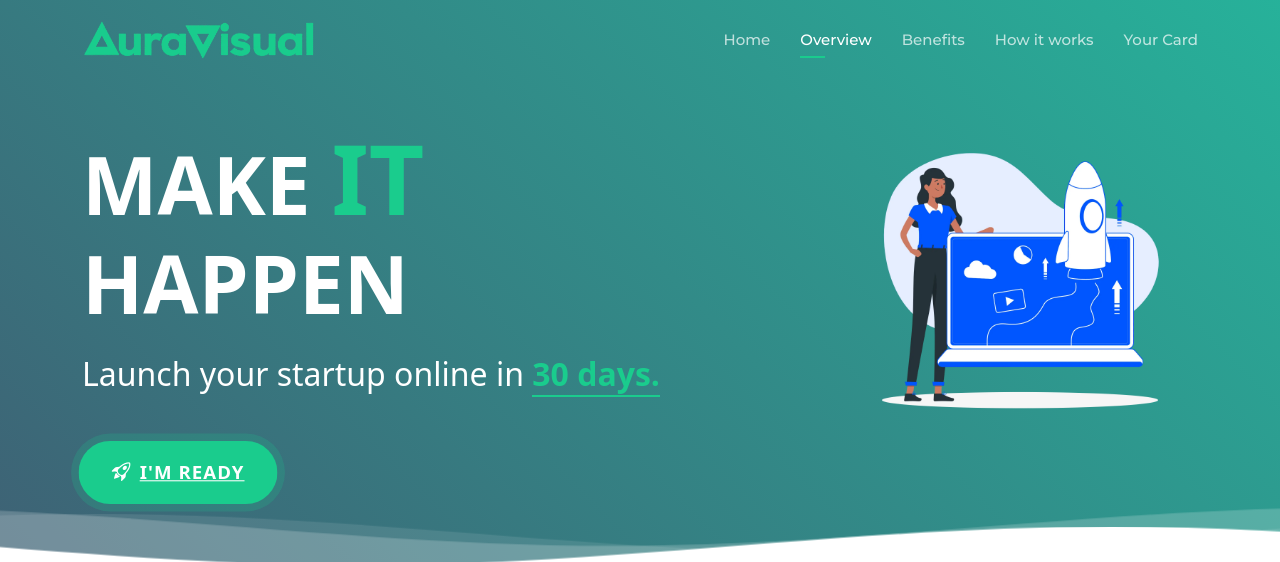
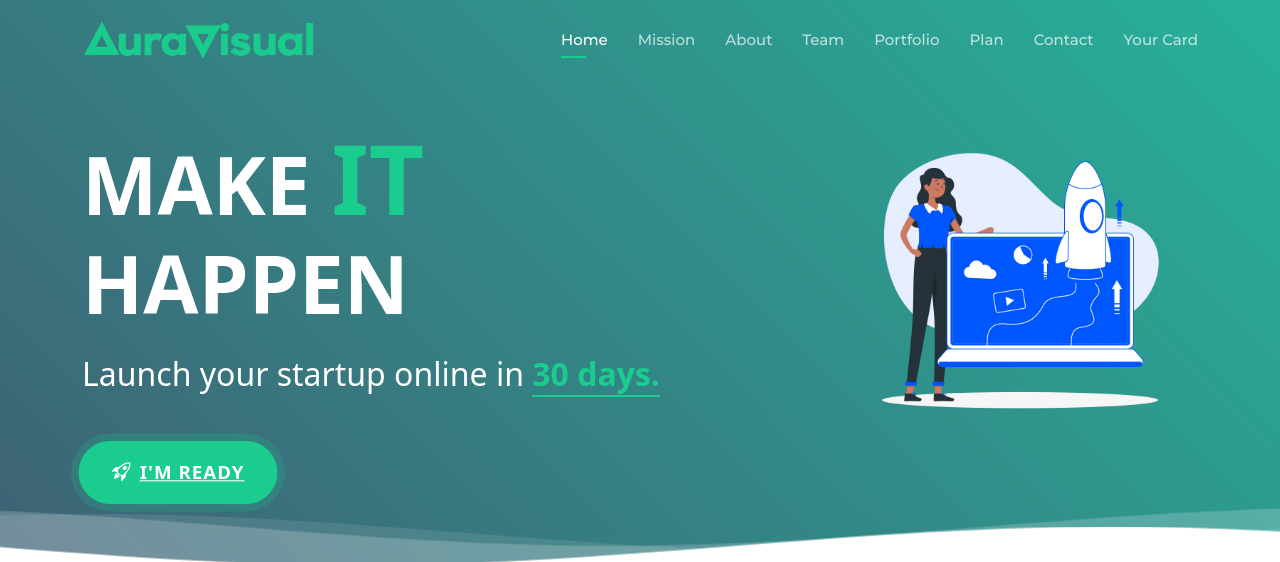
Before and after one commit to latorreandrea/aura-visual, a Flask app: page / in a window 1280 px wide. Shown: the top 562 px of the page. Run offline with Flask 3, Linux system fonts and the light colour scheme; some libraries are stand-ins or nearby versions.

Commit message:
Update README and navbar for Your Card product page; enhance navigation with route-aware behavior and section links

```diff
--- a/aura_visual/templates/components/navbar.html
+++ b/aura_visual/templates/components/navbar.html
@@ -12,11 +12,22 @@
 
       <nav id="navbar" class="navbar">
         <ul>
+          {% if request.blueprint == 'your_card' %}
           <li><a class="nav-link" href="{{ url_for('main.index') }}" aria-label="Back to home page">Home</a></li>
-          <li><a class="nav-link scrollto active" href="#hero" aria-label="Go to Home section">Overview</a></li>
+          <li><a class="nav-link scrollto active" href="#hero" aria-label="Go to Overview section">Overview</a></li>
           <li><a class="nav-link scrollto" href="#benefits" aria-label="Go to Benefits section">Benefits</a></li>
           <li><a class="nav-link scrollto" href="#how-it-works" aria-label="Go to How it works section">How it works</a></li>
           <li><a class="nav-link" href="{{ url_for('your_card.index') }}" aria-label="Go to Your Card page">Your Card</a></li>
+          {% else %}
+          <li><a class="nav-link scrollto active" href="#hero" aria-label="Go to Home section">Home</a></li>
+          <li><a class="nav-link scrollto" href="#mission" aria-label="Go to Mission section">Mission</a></li>
+          <li><a class="nav-link scrollto" href="#about" aria-label="Go to About section">About</a></li>
+          <li><a class="nav-link scrollto" href="#team" aria-label="Go to Team section">Team</a></li>
+          <li><a class="nav-link scrollto" href="#portfolio" aria-label="Go to Portfolio section">Portfolio</a></li>
+          <li><a class="nav-link scrollto" href="#plan" aria-label="Go to Plan section">Plan</a></li>
+          <li><a class="nav-link scrollto" href="#contact" aria-label="Go to Contact section">Contact</a></li>
+          <li><a class="nav-link" href="{{ url_for('your_card.index') }}" aria-label="Go to Your Card page">Your Card</a></li>
+          {% endif %}
         </ul>
         <i class="bi bi-list mobile-nav-toggle"></i>
       </nav><!-- .navbar -->
```
Also changed, not shown: README.md.
